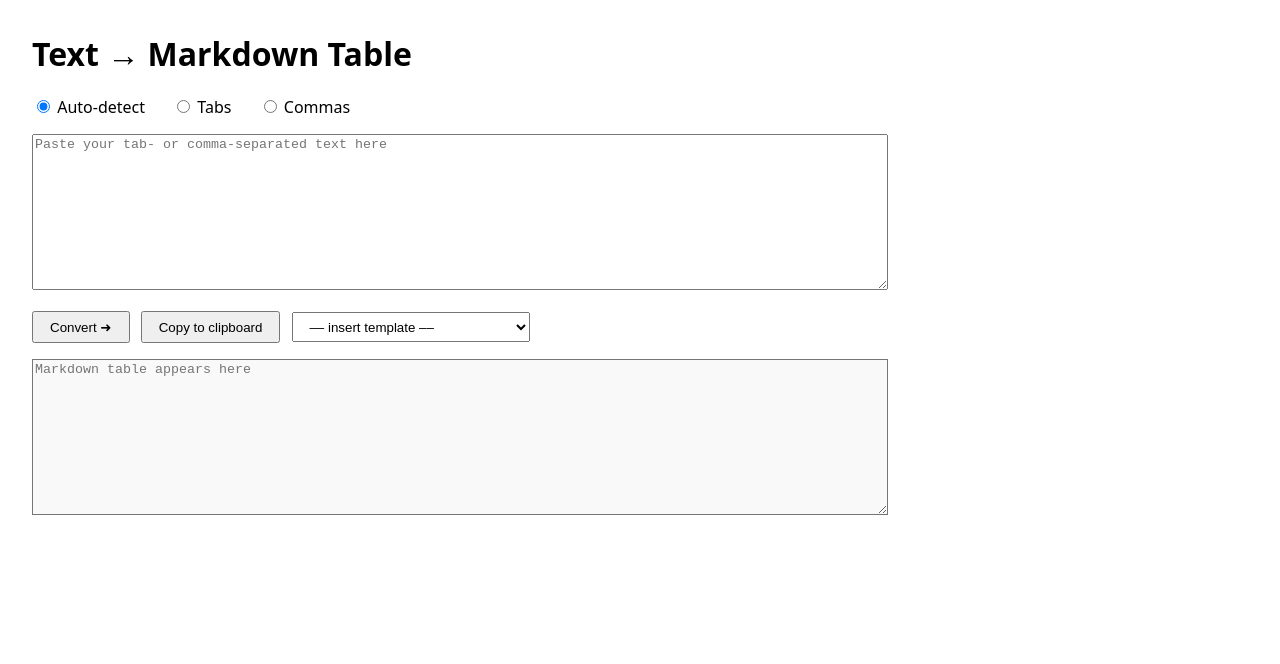
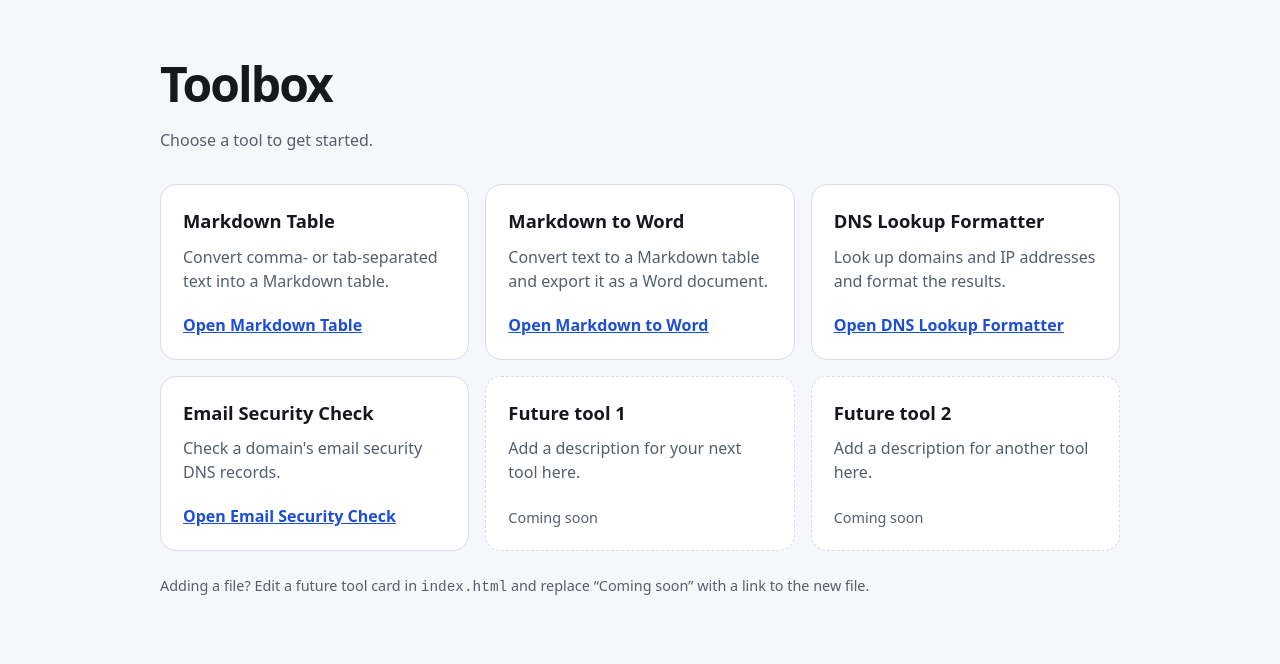
Before and after one commit to ZSECURE/zMD2Table, a plain HTML site: page index.html in a window 1280 px wide. Drawn offline with Linux system fonts and the light colour scheme.

Commit message:
Add toolbox homepage
Co-authored-by: Copilot <223556219+Copilot@users.noreply.github.com>

```diff
--- a/index.html
+++ b/index.html
@@ -1,124 +1,103 @@
 <!DOCTYPE html>
 <html lang="en">
 <head>
-<meta charset="UTF-8">
-<title>Text → Markdown Table</title>
-<style>
-  body   {font-family:system-ui,sans-serif; margin:2rem; max-width:850px;}
-  textarea{width:100%; min-height:150px; margin:.5rem 0; font-family:monospace;}
-  .row   {margin:.5rem 0; display:flex; flex-wrap:wrap; gap:.7rem; align-items:center;}
-  .out   {background:#f9f9f9;}
-  button {padding:.4rem 1rem;}
-  select {padding:.35rem .8rem;}
-  label  {margin-right:1rem;}
-</style>
+  <meta charset="UTF-8">
+  <meta name="viewport" content="width=device-width, initial-scale=1">
+  <title>Toolbox</title>
+  <style>
+    :root {
+      color-scheme: light dark;
+      --bg: #f6f7fb;
+      --panel: #fff;
+      --text: #16181d;
+      --muted: #555e6d;
+      --border: #d8dce5;
+      --accent: #1d4ed8;
+    }
+    @media (prefers-color-scheme: dark) {
+      :root {
+        --bg: #0f172a;
+        --panel: #111827;
+        --text: #f8fafc;
+        --muted: #b4bdcb;
+        --border: #344158;
+        --accent: #93c5fd;
+      }
+    }
+    * { box-sizing: border-box; }
+    body {
+      margin: 0;
+      background: var(--bg);
+      color: var(--text);
+      font-family: system-ui, sans-serif;
+      line-height: 1.5;
+    }
+    main { max-width: 1000px; margin: 0 auto; padding: 48px 20px; }
+    h1 { margin: 0 0 8px; font-size: clamp(2rem, 5vw, 3rem); letter-spacing: -.04em; }
+    h2 { margin: 0; font-size: 1.15rem; }
+    p { color: var(--muted); }
+    .intro { margin: 0 0 32px; }
+    .grid { display: grid; grid-template-columns: repeat(auto-fit, minmax(min(100%, 260px), 1fr)); gap: 16px; }
+    .card {
+      display: flex;
+      flex-direction: column;
+      padding: 22px;
+      background: var(--panel);
+      border: 1px solid var(--border);
+      border-radius: 16px;
+    }
+    .card p { margin: 10px 0 20px; flex-grow: 1; }
+    .card a { color: var(--accent); font-weight: 700; }
+    a:focus-visible { outline: 3px solid var(--accent); outline-offset: 4px; }
+    .placeholder { border-style: dashed; }
+    .placeholder span { color: var(--muted); font-size: .9rem; }
+    .note { margin-top: 24px; font-size: .9rem; }
+    code { overflow-wrap: anywhere; }
+  </style>
 </head>
 <body>
+  <main>
+    <header>
+      <h1>Toolbox</h1>
+      <p class="intro">Choose a tool to get started.</p>
+    </header>
 
-<h1>Text → Markdown Table</h1>
+    <section aria-label="Available tools" class="grid">
+      <article class="card">
+        <h2>Markdown Table</h2>
+        <p>Convert comma- or tab-separated text into a Markdown table.</p>
+        <a href="markdown_table.html">Open Markdown Table</a>
+      </article>
+      <article class="card">
+        <h2>Markdown to Word</h2>
+        <p>Convert text to a Markdown table and export it as a Word document.</p>
+        <a href="index2.html">Open Markdown to Word</a>
+      </article>
+      <article class="card">
+        <h2>DNS Lookup Formatter</h2>
+        <p>Look up domains and IP addresses and format the results.</p>
+        <a href="dns_lookup_tool.html">Open DNS Lookup Formatter</a>
+      </article>
+      <article class="card">
+        <h2>Email Security Check</h2>
+        <p>Check a domain's email security DNS records.</p>
+        <a href="email_security_check.html">Open Email Security Check</a>
+      </article>
 
-<div class="row">
-  <label><input type="radio" name="sep" value="auto" checked> Auto-detect</label>
-  <label><input type="radio" name="sep" value="tab"> Tabs</label>
-  <label><input type="radio" name="sep" value="comma"> Commas</label>
-</div>
-
-<textarea id="in" placeholder="Paste your tab- or comma-separated text here"></textarea>
-
-<div class="row">
-  <button id="convert">Convert ➜</button>
-  <button id="copy">Copy to clipboard</button>
-
-  <!-- NEW: template picker -->
-  <select id="templateSelect">
-    <option value="">‒‒ insert template ‒‒</option>
-    <option value="qcf">Question / Consultant Feedback</option>
-    <option value="req">Requirement table</option>
-  </select>
-</div>
-
-<textarea id="out" class="out" placeholder="Markdown table appears here" readonly></textarea>
-
-<script>
-(() => {
-/* -------------------------------------------------------------------------- */
-/*  Helpers                                                                   */
-/* -------------------------------------------------------------------------- */
-function detectDelimiter(text){
-  const comma=(text.match(/,/g)||[]).length,
-        tab  =(text.match(/\t/g)||[]).length;
-  return tab>comma ? '\t' : ',';
-}
-
-function toMarkdownTable(text, explicitDelim){
-  if(!text.trim()) return '';
-
-  const delim = explicitDelim==='auto'
-        ? detectDelimiter(text)
-        : (explicitDelim==='tab' ? '\t' : ',');
-
-  const rows   = text.trim().split(/\r?\n/);
-  const matrix = rows.map(r=>r.split(delim).map(c=>c.trim()));
-  const max    = Math.max(...matrix.map(r=>r.length));
-  matrix.forEach(r=>{while(r.length<max) r.push('');});
-
-  const header  = '| '+matrix[0].join(' | ')+' |';
-  const divider = '| '+matrix[0].map(()=> '--').join(' | ')+' |';
-  const body    = matrix.slice(1).map(r=>'| '+r.join(' | ')+' |').join('\n');
-
-  return [header,divider,body].filter(Boolean).join('\n');
-}
-
-/* -------------------------------------------------------------------------- */
-/*  DOM nodes                                                                 */
-/* -------------------------------------------------------------------------- */
-const $in       = document.getElementById('in');
-const $out      = document.getElementById('out');
-const $convert  = document.getElementById('convert');
-const $copy     = document.getElementById('copy');
-const $template = document.getElementById('templateSelect');
-
-/* -------------------------------------------------------------------------- */
-/*  Buttons                                                                   */
-/* -------------------------------------------------------------------------- */
-$convert.addEventListener('click', () => {
-  const sepChoice = document.querySelector('input[name="sep"]:checked').value;
-  $out.value = toMarkdownTable($in.value, sepChoice);
-});
-
-$copy.addEventListener('click', async () => {
-  if(!$out.value) return;
-  try{
-    await navigator.clipboard.writeText($out.value);
-    $copy.textContent='Copied ✔';
-    setTimeout(()=> $copy.textContent='Copy to clipboard',1500);
-  }catch(e){ alert('Unable to copy: '+e); }
-});
-
-/* -------------------------------------------------------------------------- */
-/*  Template picker                                                           */
-/* -------------------------------------------------------------------------- */
-const templates = {
-  qcf: `| Question | Consultant Feedback |
-| -- | -- |
-| Problems |  |
-| Customer issues |  |
-| Reasons for overrun |  |
-| Scope accuracy |  |
-| Competencies right |  |`,
-
-  req: `| Requirement | Importance | Correctly Configured | Risk Rating |
-| -- | -- | -- | -- |
-| 4.7 (L1) Ensure that DKIM is enabled for all Exchange Online Domains (Automated) | Mandatory | No | High |`
-};
-
-$template.addEventListener('change', () => {
-  const key = $template.value;
-  if(!key) return;
-  $out.value = templates[key];
-});
-
-})();
-</script>
+      <!-- Replace each placeholder with a link when adding a new file.
+           Example: <a href="new-tool.html">Open New Tool</a> -->
+      <article class="card placeholder">
+        <h2>Future tool 1</h2>
+        <p>Add a description for your next tool here.</p>
+        <span>Coming soon</span>
+      </article>
+      <article class="card placeholder">
+        <h2>Future tool 2</h2>
+        <p>Add a description for another tool here.</p>
+        <span>Coming soon</span>
+      </article>
+    </section>
+    <p class="note">Adding a file? Edit a future tool card in <code>index.html</code> and replace “Coming soon” with a link to the new file.</p>
+  </main>
 </body>
 </html>
```
Also changed, not shown: dns_lookup_tool.html (+6 -0 lines), email_security_check.html (+1 -0 lines), index2.html (+1 -0 lines), markdown_table.html (added, +125 -0 lines).
